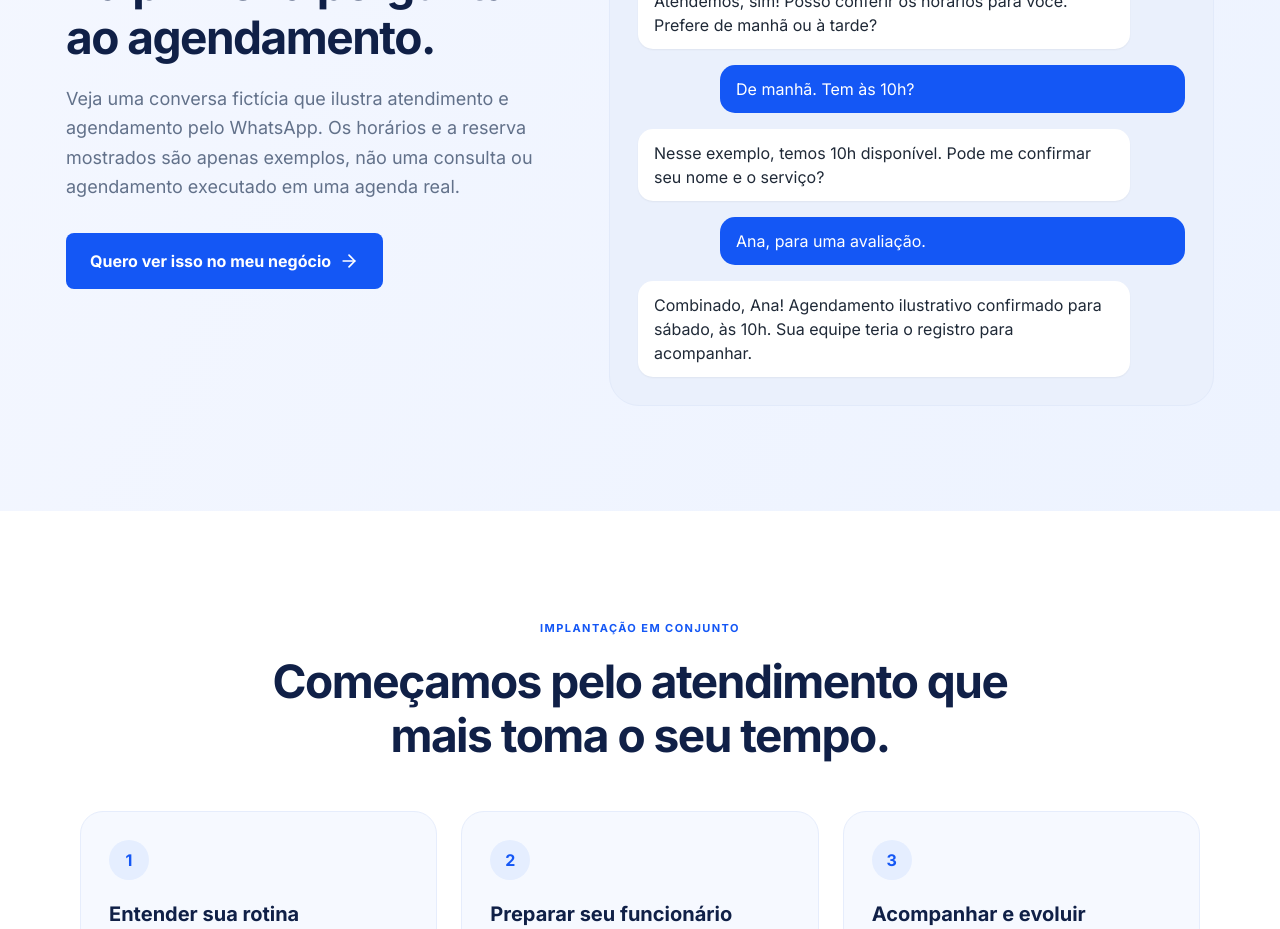
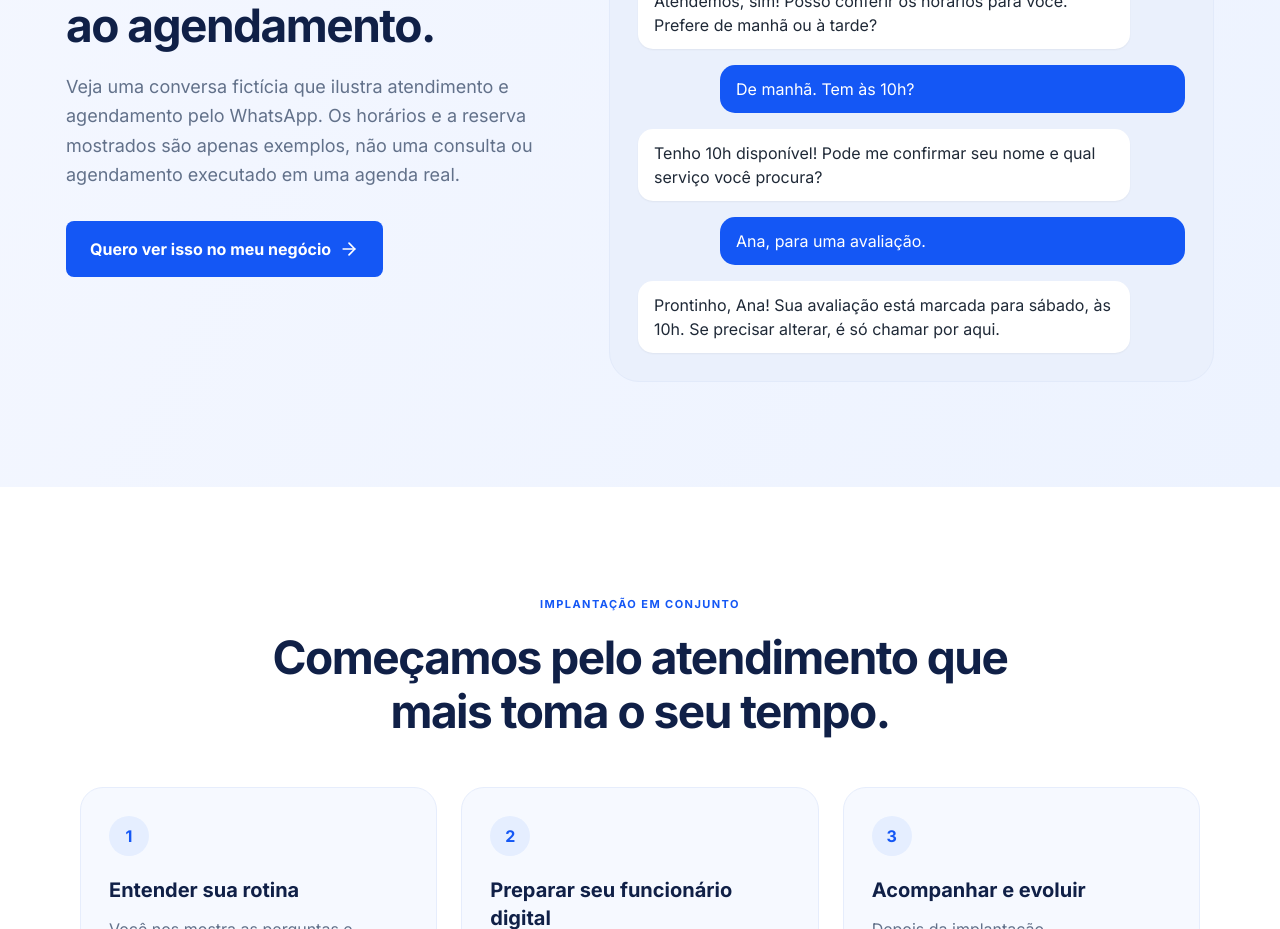
Before and after one commit to Techwayteam/techway-site, a Next.js app: page / in a window 1280 px wide. Shown: the part 2120-3049 px from the top of the page. Built offline with nearby package versions, Linux system fonts and the light colour scheme.

Commit message:
copy(site): deixar demonstração fictícia natural e legível

```diff
--- a/pages/index.tsx
+++ b/pages/index.tsx
@@ -195,14 +195,14 @@ const LandingConversao: React.FC = () => {
                   De manhã. Tem às 10h?
                 </li>
                 <li className="max-w-[90%] rounded-2xl rounded-bl-sm bg-white px-4 py-3 text-gray-800 shadow-sm">
-                  Nesse exemplo, temos 10h disponível. Pode me confirmar seu nome e o serviço?
+                  Tenho 10h disponível! Pode me confirmar seu nome e qual serviço você procura?
                 </li>
                 <li className="ml-auto max-w-[85%] rounded-2xl rounded-br-sm bg-blue-600 px-4 py-3 text-white">
                   Ana, para uma avaliação.
                 </li>
                 <li className="max-w-[90%] rounded-2xl rounded-bl-sm bg-white px-4 py-3 text-gray-800 shadow-sm">
-                  Combinado, Ana! Agendamento ilustrativo confirmado para sábado, às 10h.
-                  Sua equipe teria o registro para acompanhar.
+                  Prontinho, Ana! Sua avaliação está marcada para sábado, às 10h.
+                  Se precisar alterar, é só chamar por aqui.
                 </li>
               </ol>
             </div>
```
